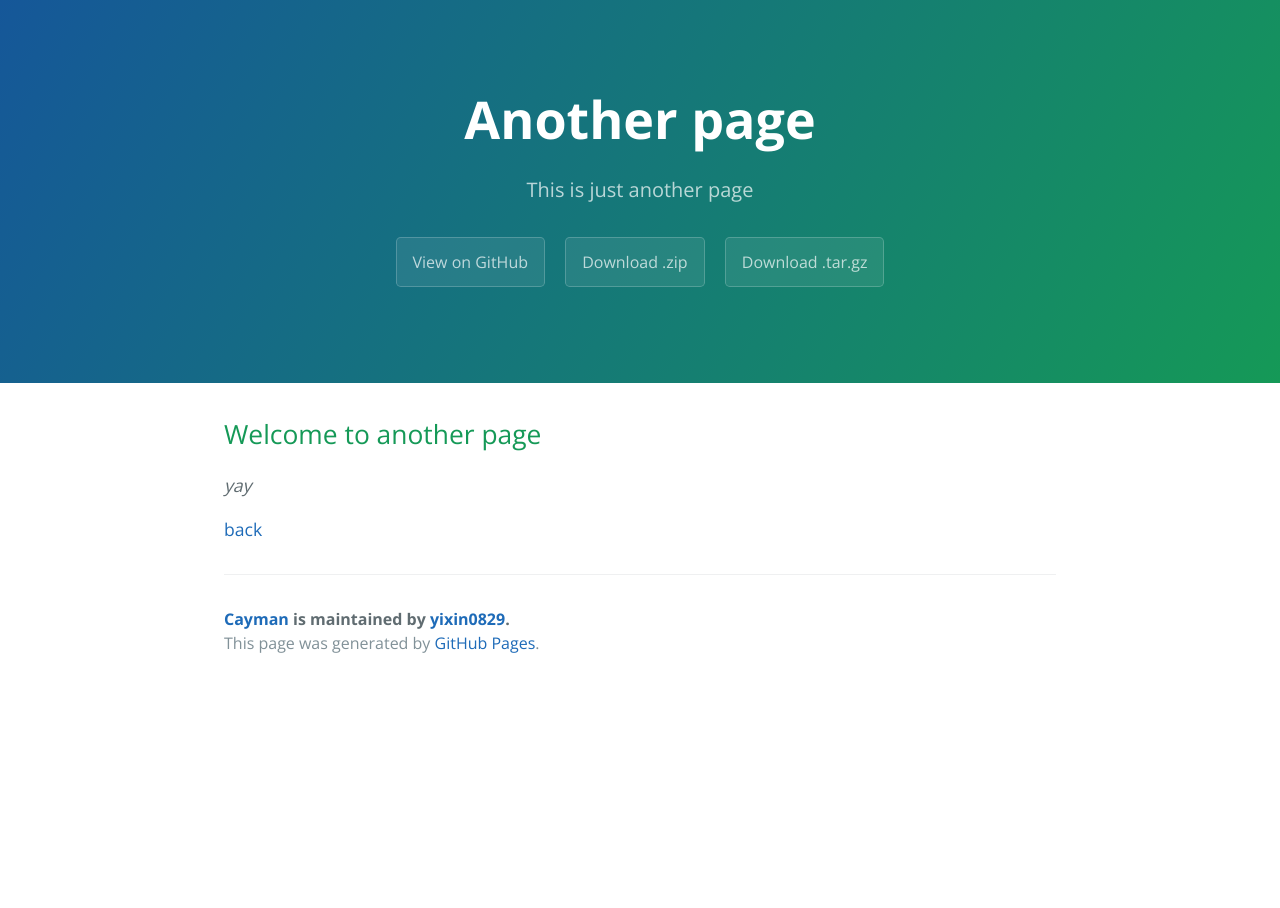
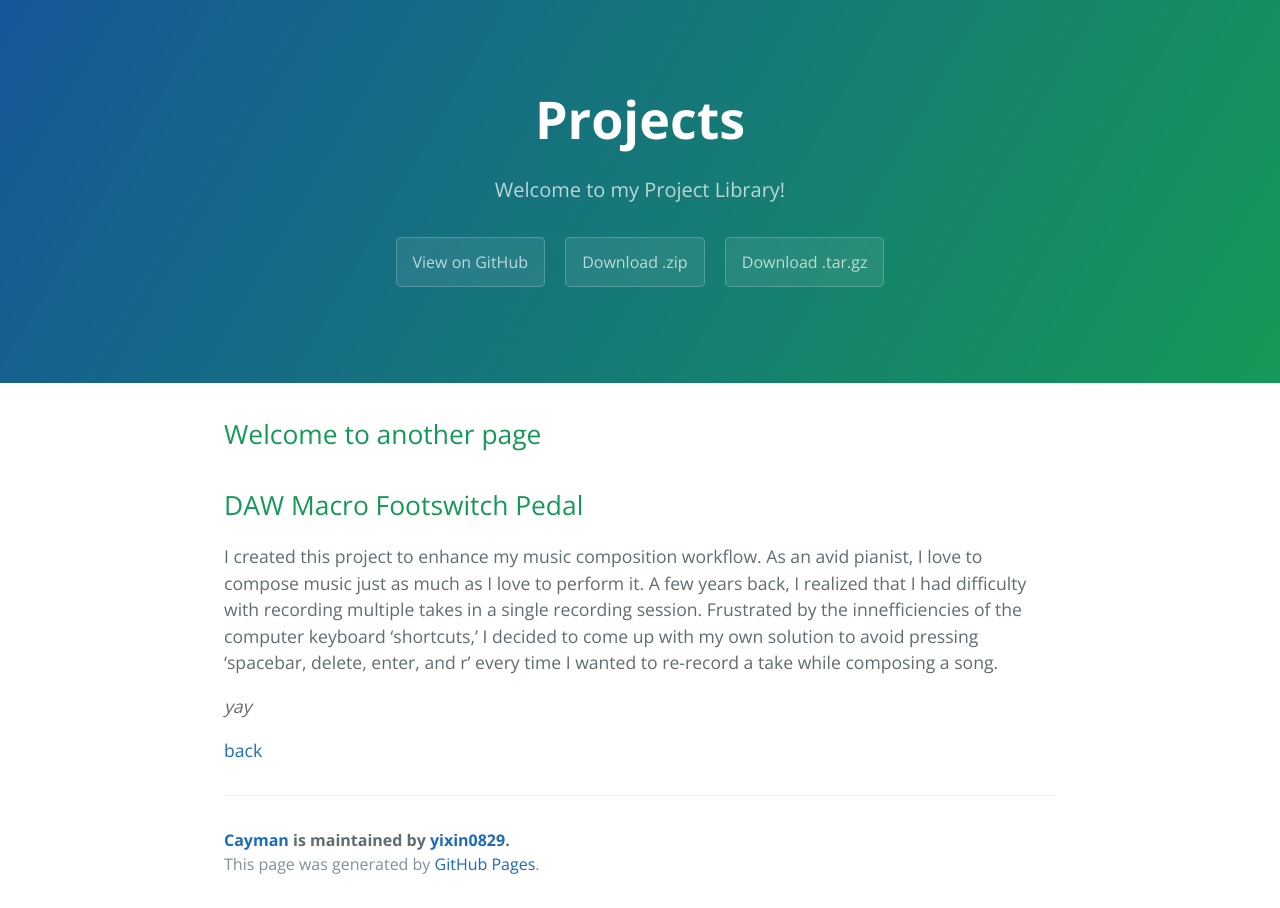
Before and after one commit to yixin0829/Cayman, a Jekyll site: the page built from another-page.md, in a window 1280 px wide. Built offline with Jekyll 4.4.1, drawn with Linux system fonts in a browser that asks for light colours.

Commit message:
Update another-page.md

```diff
--- a/another-page.md
+++ b/another-page.md
@@ -1,11 +1,14 @@
 ---
 layout: default
-title: Another page
-description: This is just another page
+title: Projects
+description: Welcome to my Project Library!
 ---
 
 ## Welcome to another page
 
+## DAW Macro Footswitch Pedal
+I created this project to enhance my music composition workflow. As an avid pianist, I love to compose music just as much as I love to perform it. A few years back, I realized that I had difficulty with recording multiple takes in a single recording session. Frustrated by the innefficiencies of the computer keyboard 'shortcuts,' I decided to come up with my own solution to avoid pressing 'spacebar, delete, enter, and r' every time I wanted to re-record a take while composing a song.
+
 _yay_
 
 [back](./)
```
